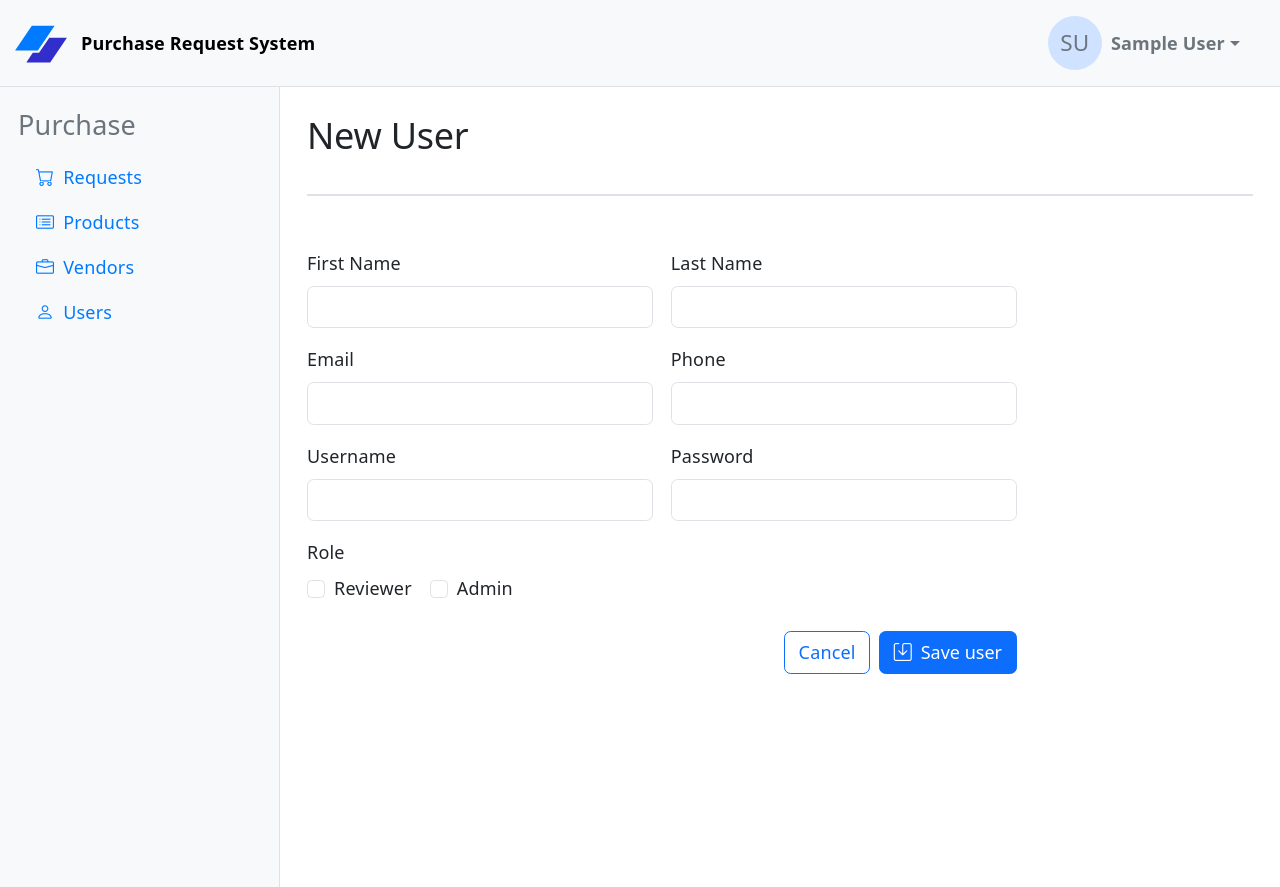
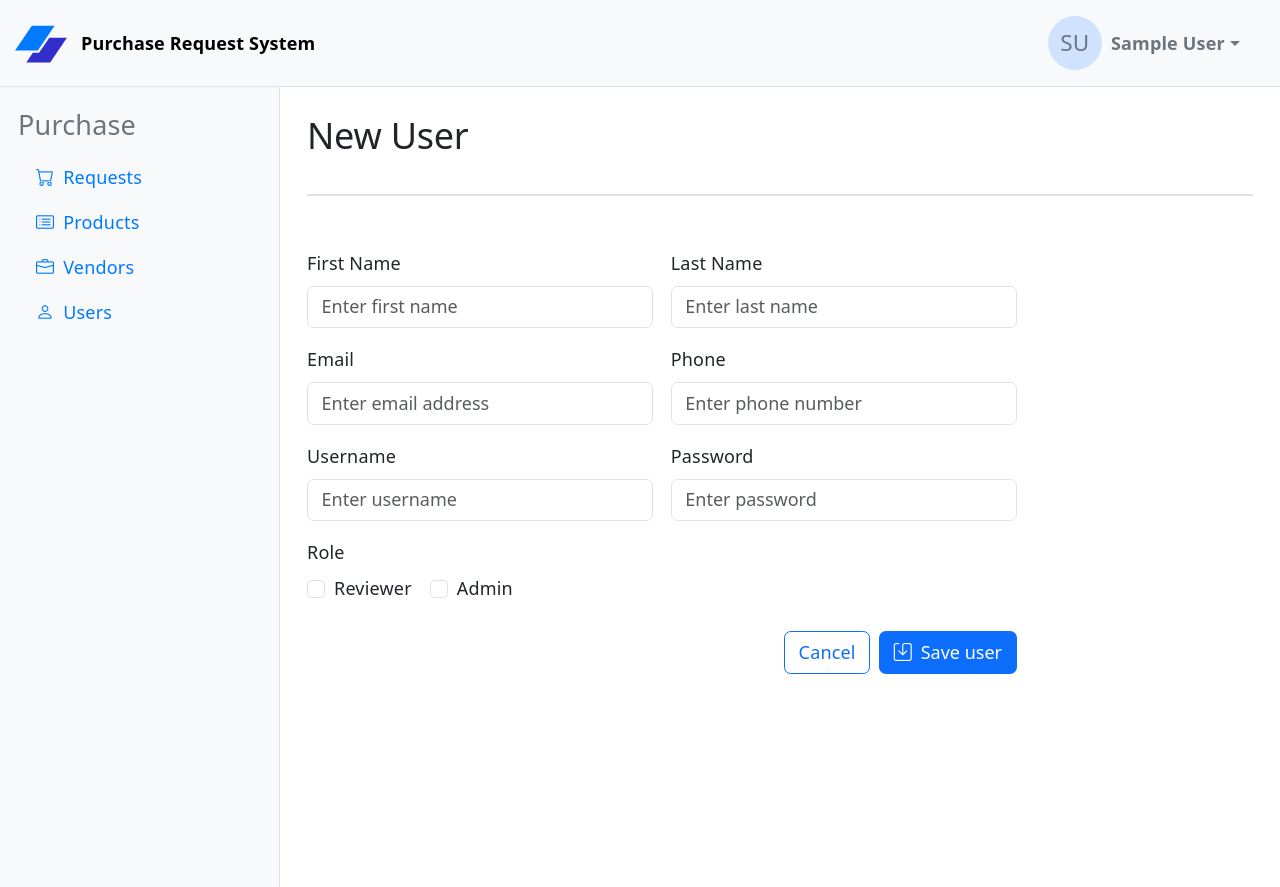
Before and after one commit to BcStadler/Prs.Web, a React (Vite) app: page /users/create in a window 1280 px wide. Built offline with nearby package versions, Linux system fonts and the light colour scheme; sample sign-in values are in the browser's storage.

Commit message:
style: add placeholders to input fields in UserForm for better user guidance

```diff
--- a/src/requests/RequestForm.tsx
+++ b/src/requests/RequestForm.tsx
@@ -212,8 +212,6 @@ function RequestForm() {
             ))}
           </select>
           <div className="invalid-feedback">{errors?.userId?.message}</div>
-        </div>
-      </div>
 
           <div className="d-flex justify-content-end gap-2 pt-4 mt-2">
             <Link to="/requests" className="btn btn-outline-primary">
@@ -224,6 +222,8 @@ function RequestForm() {
               Save request
             </button>
           </div>
+        </div>
+      </div>
     </form>
   );
 }
--- a/src/users/UserForm.tsx
+++ b/src/users/UserForm.tsx
@@ -65,6 +65,7 @@ function UserForm() {
             id="firstName"
             type="text"
             {...register("firstName", { required: "First name is required" })}
+            placeholder="Enter first name"
             className={`form-control ${errors?.firstName && "is-invalid"}`}
           />
           <div className="invalid-feedback">{errors?.firstName?.message}</div>
@@ -77,6 +78,7 @@ function UserForm() {
             id="lastName"
             type="text"
             {...register("lastName", { required: "Last name is required" })}
+            placeholder="Enter last name"
             className={`form-control ${errors?.lastName && "is-invalid"}`}
           />
           <div className="invalid-feedback">{errors?.lastName?.message}</div>
@@ -91,6 +93,7 @@ function UserForm() {
             id="email"
             type="text"
             {...register("email")}
+            placeholder="Enter email address"
             className="form-control"
           />
         </div>
@@ -102,6 +105,7 @@ function UserForm() {
             id="phone"
             type="text"
             {...register("phone")}
+            placeholder="Enter phone number"
             className="form-control"
           />
         </div>
@@ -118,6 +122,7 @@ function UserForm() {
               required: "Username is required",
               maxLength: { value: 50, message: "Username is too long" },
             })}
+            placeholder="Enter username"
             className={`form-control ${errors?.username && "is-invalid"}`}
           />
           <div className="invalid-feedback">{errors?.username?.message}</div>
@@ -133,6 +138,7 @@ function UserForm() {
               required: "Password is required",
               maxLength: { value: 60, message: "Password is too long" },
             })}
+            placeholder="Enter password"
             className={`form-control ${errors?.password && "is-invalid"}`}
           />
           <div className="invalid-feedback">{errors?.password?.message}</div>
```
Lines whose indentation alone changed are shown as unchanged.
